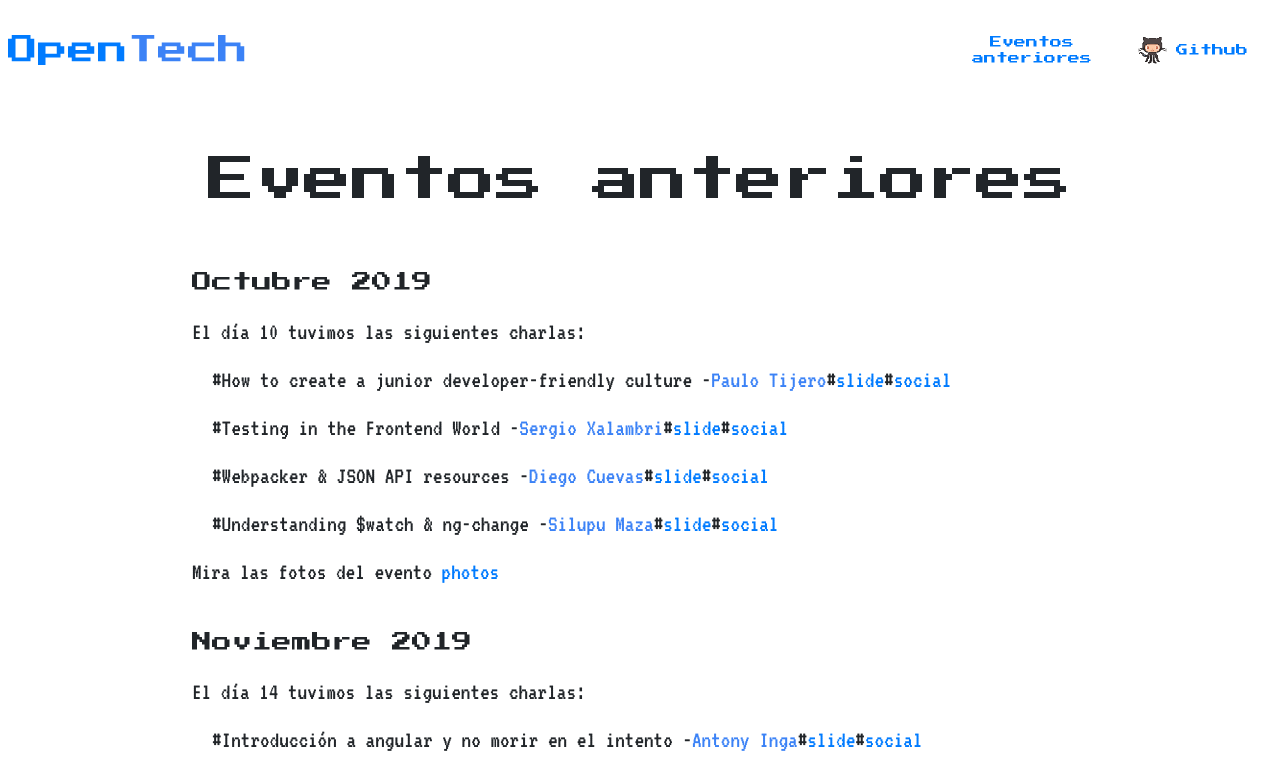
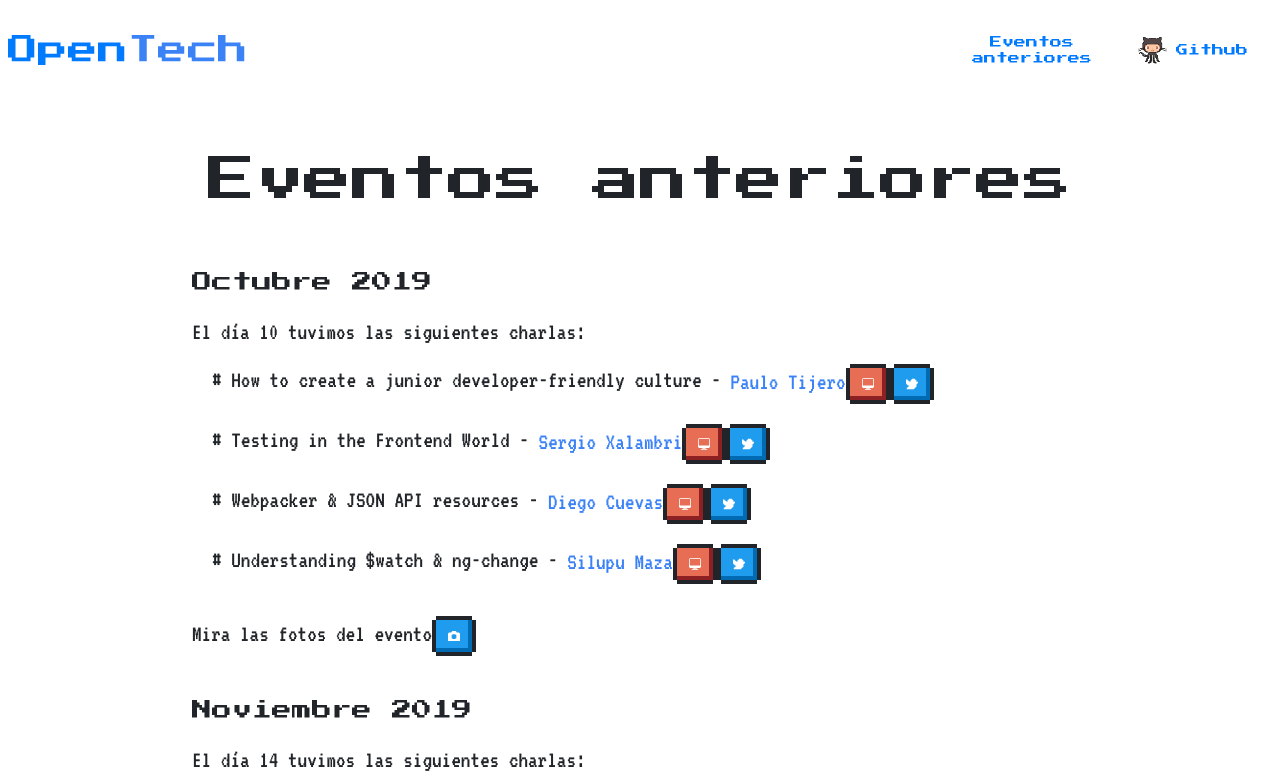
Before and after one commit to opentech-pe/opentech.pe, a Next.js app: page /previous-events in a window 1280 px wide. Shown: the top 779 px of the page. Built offline with nearby package versions, Linux system fonts and the light colour scheme; no server answers.

Commit message:
ADD: icons svg in previews events page

```diff
--- a/pages/previous-events.js
+++ b/pages/previous-events.js
@@ -1,9 +1,7 @@
-import Layout from '../components/layout'
-
-import Events from '../src/data/events.json'
+import Layout from "../components/layout";
+import Events from "../src/data/events.json";
 
 export default function PreviousEvents() {
-
   return (
     <Layout title="Eventos anteriores| OpenTech">
       <main className="px-3 md:px-48">
@@ -13,30 +11,65 @@ export default function PreviousEvents() {
           </h1>
         </section>
         <section>
-          { Events.map((event,i) => (
+          {Events.map((event, i) => (
             <div key={`event#${i}`} className="mb-10">
               <h2 className="font-big mb-5 text-xl">{event.date}</h2>
               <p>El día {event.day} tuvimos las siguientes charlas:</p>
               <div className="ml-5">
                 <ul>
-                  {
-                    event.talks.map((talk, i) => (
-                      <li key={`talk#${i}`}>
-                        <p>#{talk.title} -
-                          <span className="text-blue-500">{talk.speaker}</span>#
-                          <a href={talk.slide} target="_blank">slide</a>#
-                          <a href={talk.speaker_link} target="_blank">social</a>
-                        </p>
-                      </li>)
-                    )
-                  }
+                  {event.talks.map((talk, i) => (
+                    <li key={`talk#${i}`} className="flex flex-col md:flex-row my-5 md:my-1">
+                      <p>
+                        # {talk.title}
+                      </p>
+                      <p className="hidden md:inline-block">&nbsp;-&nbsp;</p>
+                      <p className="text-blue-500">
+                        {talk.speaker}
+                        <a
+                          href={talk.slide}
+                          target="_blank"
+                          rel="noopener noreferrer"
+                          type="button"
+                          className="nes-btn is-error my-1 mx-2"
+                        >
+                          <svg className="h-3 w-3">
+                            <use xlinkHref="#slide" />
+                          </svg>
+                        </a>
+                        <a
+                          href={talk.speaker_link}
+                          target="_blank"
+                          rel="noopener noreferrer"
+                          type="button"
+                          className="nes-btn is-primary my-1 mx-2"
+                        >
+                          <svg className="h-3 w-3">
+                            <use xlinkHref={`#${talk.social_network}`} />
+                          </svg>
+                        </a>
+                      </p>
+
+                    </li>
+                  ))}
                 </ul>
               </div>
-              <p>Mira las fotos del evento <a href={event.photos} target="_blank">photos</a></p>
+              <p>
+                Mira las fotos del evento
+                <a
+                  href={event.photos}
+                  target="_blank"
+                  rel="noopener noreferrer"
+                  type="button"
+                  className="nes-btn is-primary my-1 mx-2"
+                >
+                  <svg className="h-3 w-3">
+                    <use xlinkHref="#camara" />
+                  </svg>
+                </a>
+              </p>
             </div>
           ))}
         </section>
-
       </main>
     </Layout>
   );
```
